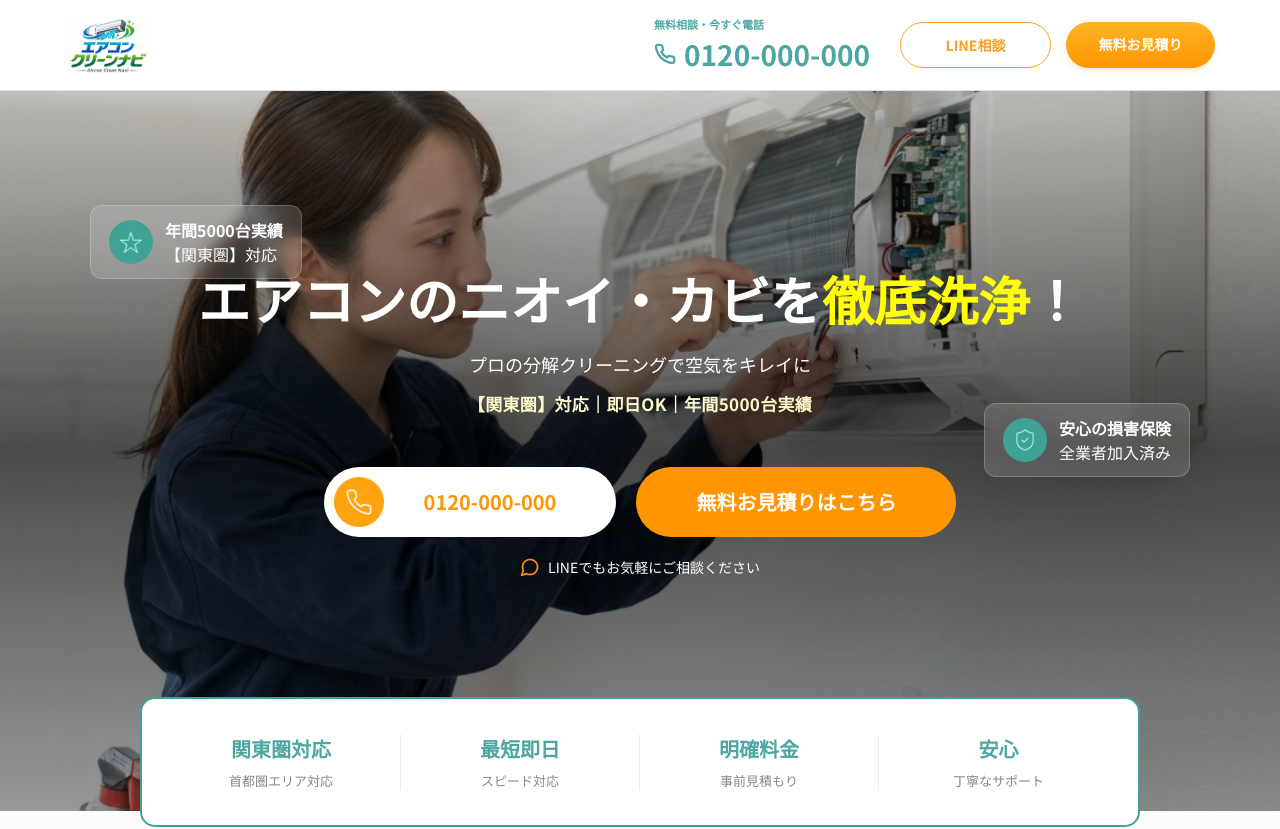
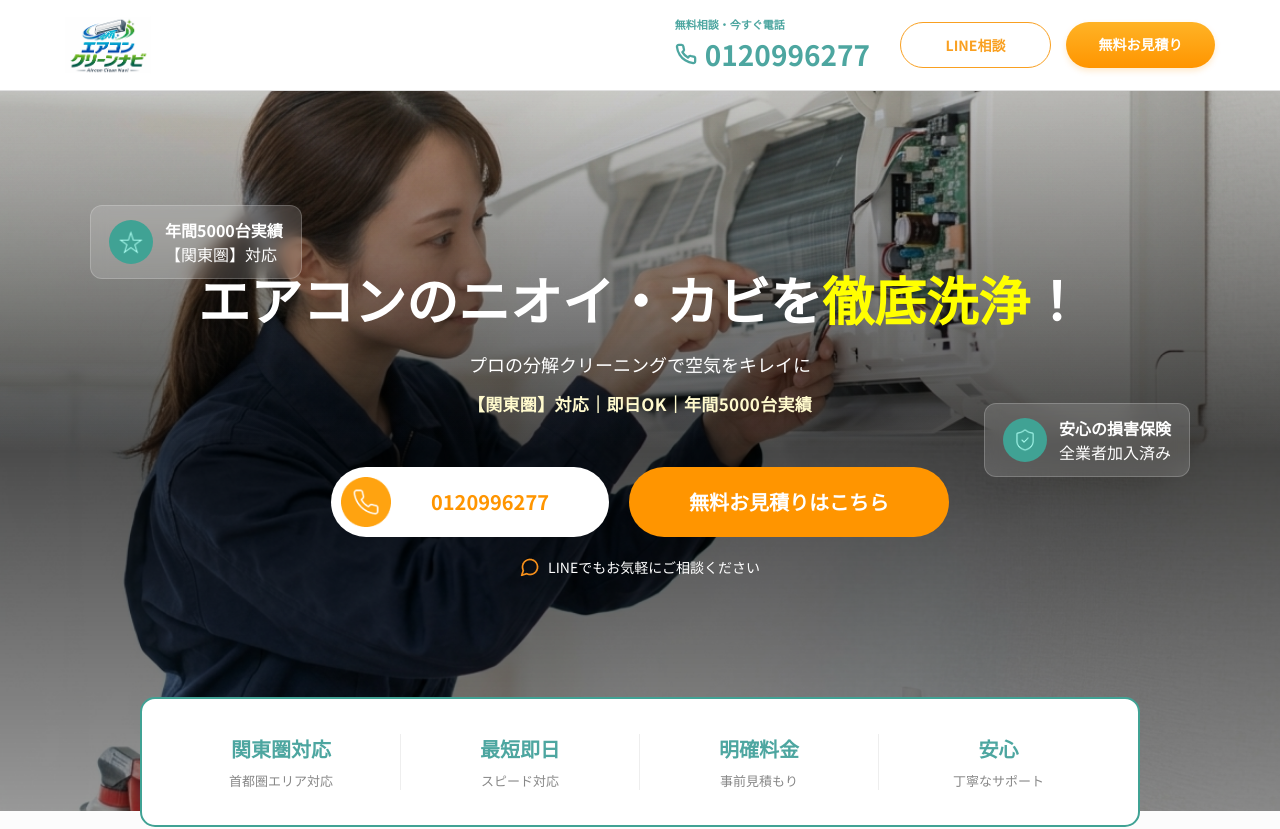
Before and after one commit to atoman207/aircon, a Next.js app: page / in a window 1280 px wide. Shown: the top 829 px of the page. Built offline with nearby package versions, Linux system fonts and the light colour scheme.

Commit message:
4/27 change tele number

```diff
--- a/src/app/page.tsx
+++ b/src/app/page.tsx
@@ -13,13 +13,13 @@ export default function Home() {
           <div className="actions-wrapper">
             <div className="phone-container">
               <div className="phone-label">無料相談・今すぐ電話</div>
-              <a href="tel:0120000000" className="phone-number">
+              <a href="tel:0120996277" className="phone-number">
                 <svg className="phone-icon-svg" viewBox="0 0 24 24">
                   <path
                     d="M22 16.92v3a2 2 0 0 1-2.18 2 19.79 19.79 0 0 1-8.63-3.07 19.5 19.5 0 0 1-6-6 19.79 19.79 0 0 1-3.07-8.67A2 2 0 0 1 4.11 2h3a2 2 0 0 1 2 1.72 12.81 12.81 0 0 0 .62 2.81 2 2 0 0 1-.45 2.11L8.09 9.91a16 16 0 0 0 6 6l1.27-1.27a2 2 0 0 1 2.11-.45 12.84 12.84 0 0 0 2.81.62A2 2 0 0 1 22 16.92z"
                   ></path>
                 </svg>
-                0120-000-000
+                0120996277
               </a>
             </div>
 
@@ -70,8 +70,8 @@ export default function Home() {
             </p>
 
             <div className="cta-buttons">
-              <a href="tel:0120000000" className="btn-large btn-white-phone">
-                <Image src="/images/Group 1314.png" alt="" className="btn-icon-img" width={50} height={50} /> 0120-000-000
+              <a href="tel:0120996277" className="btn-large btn-white-phone">
+                <Image src="/images/Group 1314.png" alt="" className="btn-icon-img" width={50} height={50} /> 0120996277
               </a>
               <a href="#" className="btn-large btn-orange-quote">無料お見積りはこちら</a>
             </div>
@@ -682,7 +682,7 @@ export default function Home() {
               </div>
               <div className="card-text">
                 <p style={{margin:0, fontSize:14}}>お電話でのお問い合わせ</p>
-                <p className="phone-num">0120-000-000</p>
+                <p className="phone-num">0120996277</p>
                 <p style={{margin:0, fontSize:12, opacity:0.9}}>受付時間：9:00〜20:00（年中無休）</p>
               </div>
             </div>
```
